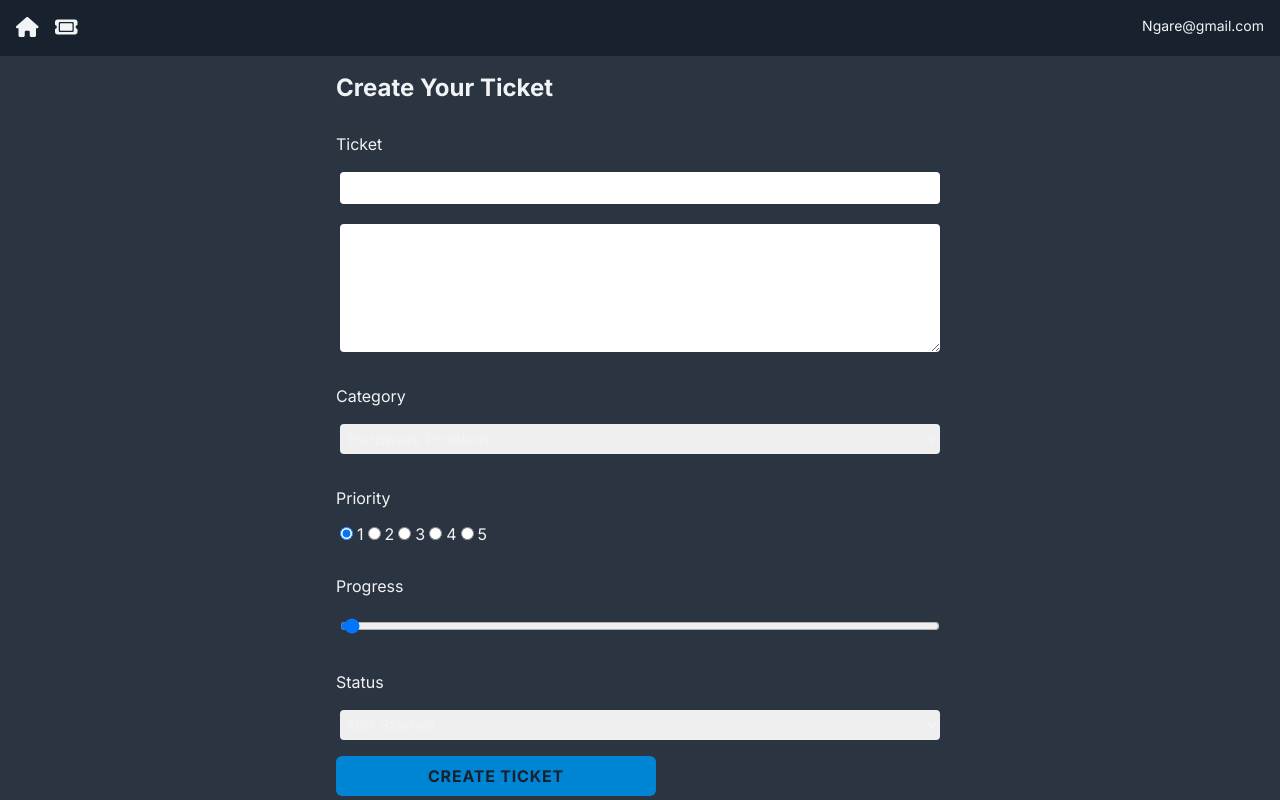
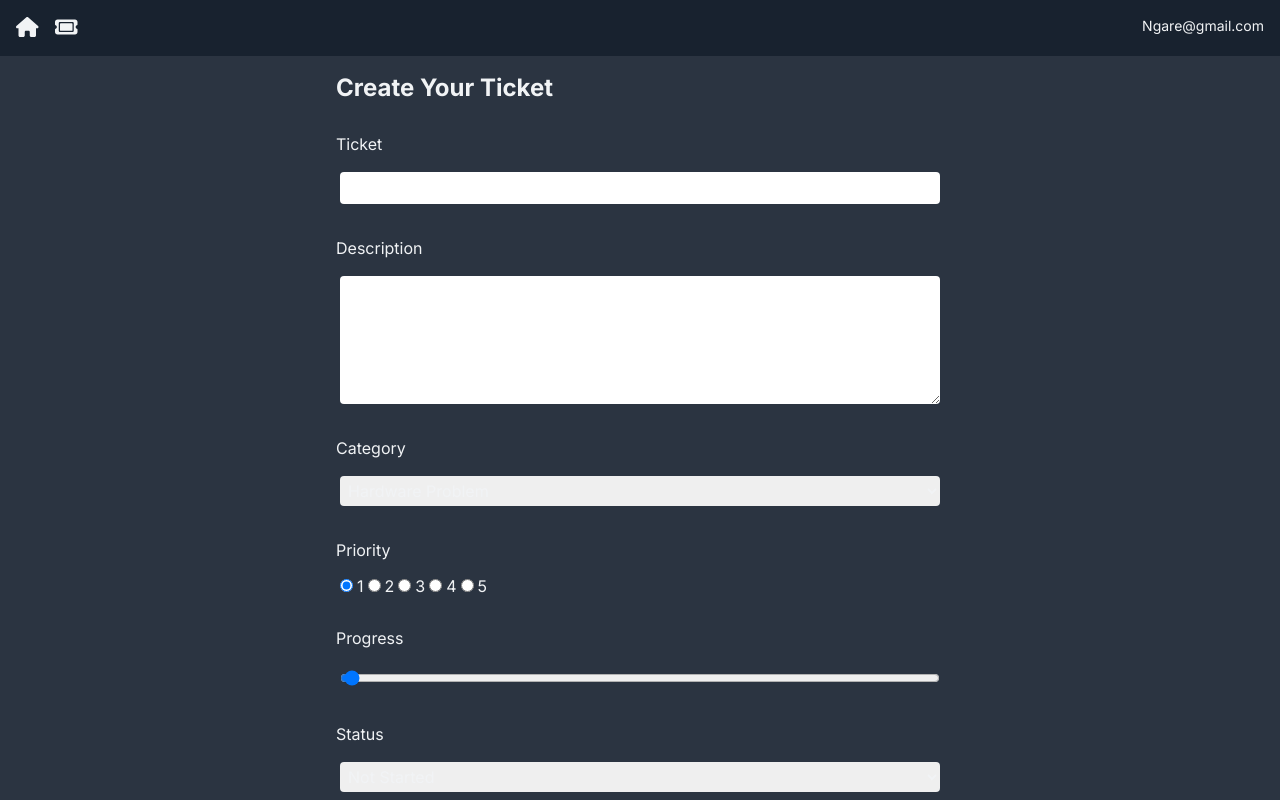
Before and after one commit to Ngaremaina/Ticketing-App, a Next.js app: page /TicketPage/new in a window 1280 px wide. Built offline with nearby package versions, Linux system fonts and the light colour scheme.

Commit message:
:lipstick: Update URLS

```diff
--- a/app/TicketPage/[id]/page.jsx
+++ b/app/TicketPage/[id]/page.jsx
@@ -1,7 +1,7 @@
 import TicketForm from "@/app/{components}/TicketForm"
 
 const getTicketById = async (id) => {
-    const res = await fetch(`/api/Tickets/${id}`, {
+    const res = await fetch(`https://tickety-app.netlify.app/api/Tickets/${id}`, {
         cache:"no-store"
     })
 
--- a/app/{components}/TicketForm.jsx
+++ b/app/{components}/TicketForm.jsx
@@ -73,6 +73,7 @@ const TicketForm = ({ticket}) => {
                 <h3>{EDITMODE ? "Update Your Ticket" :"Create Your Ticket"}</h3>
                 <label>Ticket</label>
                 <input id = "title" name = "title" value = {form.title} type = "text" onChange = {handleChange} required={true}/>
+                <label>Description</label>
                 <textarea id = "description" name = "description" value = {form.description} type = "text" onChange = {handleChange} required={true} rows = "5"/>
                 <label>Category</label>
                 <select name = "category" value = {form.category} onChange = {handleChange}>
```
